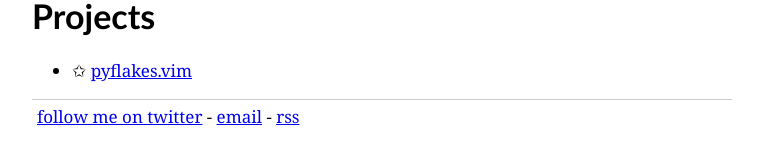
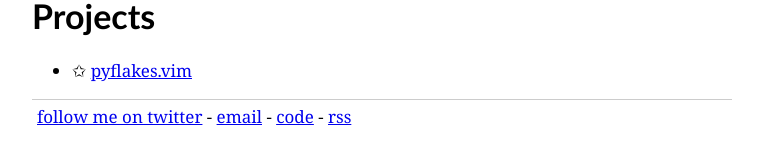
Before and after one commit to kevinw/kevinw.github.com, a Jekyll site: the page built from index.html, in a window 1280 px wide. Shown: the part 168-332 px from the top of the page, without its empty margins (258-1021 px from the left). Built offline with Jekyll 4.4.1, drawn with Linux system fonts in a browser that asks for light colours.

Commit message:
add a link to github

```diff
--- a/_includes/twitter.html
+++ b/_includes/twitter.html
@@ -1,4 +1,4 @@
 
 <div class="footer">
-    <a href="http://twitter.com/kevinwatters">follow me on twitter</a> - <a href="mailto:kevin.watters@gmail.com">email</a> - <a href="http://feeds.feedburner.com/symbolsystem">rss</a>
+    <a href="http://twitter.com/kevinwatters">follow me on twitter</a> - <a href="mailto:kevin.watters@gmail.com">email</a> - <a href="http://github.com/kevinw">code</a> - <a href="http://feeds.feedburner.com/symbolsystem">rss</a>
 </div>
```
